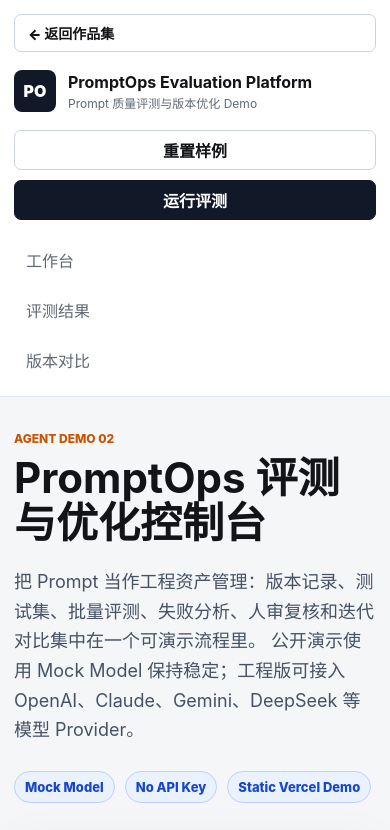
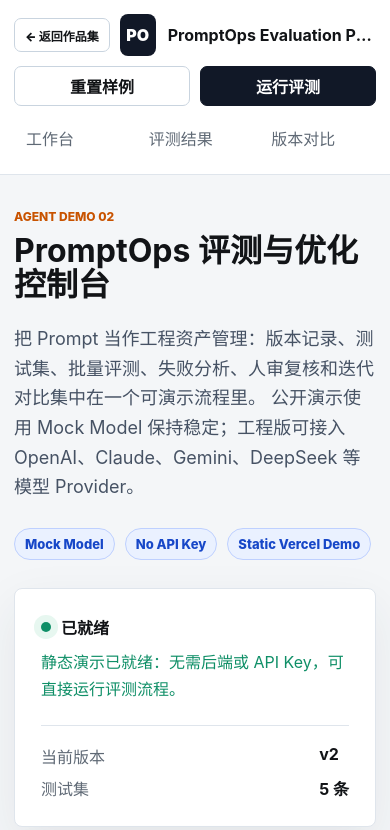
Before and after one commit to yan073747/promptops-evaluation-platform, a plain HTML site: page frontend/index.html in a window 390 px wide. Shown: the top 830 px of the page. Drawn offline with Linux system fonts and the light colour scheme.

Commit message:
Tighten mobile PromptOps demo header

```diff
--- a/frontend/styles.css
+++ b/frontend/styles.css
@@ -541,7 +541,9 @@
 }
 
 .table-wrap {
+  max-width: 100%;
   overflow-x: auto;
+  width: 100%;
 }
 
 table {
@@ -692,7 +694,35 @@
   }
 
   .shell-header {
+    align-items: center;
+    display: grid;
+    gap: 10px;
+    grid-template-columns: auto minmax(0, 1fr);
     padding-inline: 14px;
+  }
+
+  .back-link {
+    min-height: 34px;
+    padding: 0 10px;
+    font-size: 12px;
+  }
+
+  .brand {
+    min-width: 0;
+  }
+
+  .brand > span {
+    min-width: 0;
+  }
+
+  .brand small {
+    display: none;
+  }
+
+  .brand strong {
+    overflow: hidden;
+    text-overflow: ellipsis;
+    white-space: nowrap;
   }
 
   .header-actions,
@@ -707,7 +737,17 @@
 
   .header-actions,
   .top-nav {
+    grid-column: 1 / -1;
     display: grid;
+  }
+
+  .top-nav {
+    grid-template-columns: repeat(3, minmax(0, 1fr));
+    gap: 6px;
+  }
+
+  .header-actions {
+    grid-template-columns: repeat(2, minmax(0, 1fr));
   }
 
   .button,
@@ -722,8 +762,17 @@
     display: grid;
   }
 
+  .panel {
+    overflow: hidden;
+  }
+
+  .table-wrap {
+    max-width: 100%;
+    overflow-x: auto;
+  }
+
   h1 {
-    font-size: 42px;
+    font-size: 32px;
     overflow: visible;
     text-overflow: clip;
     white-space: normal;
```
